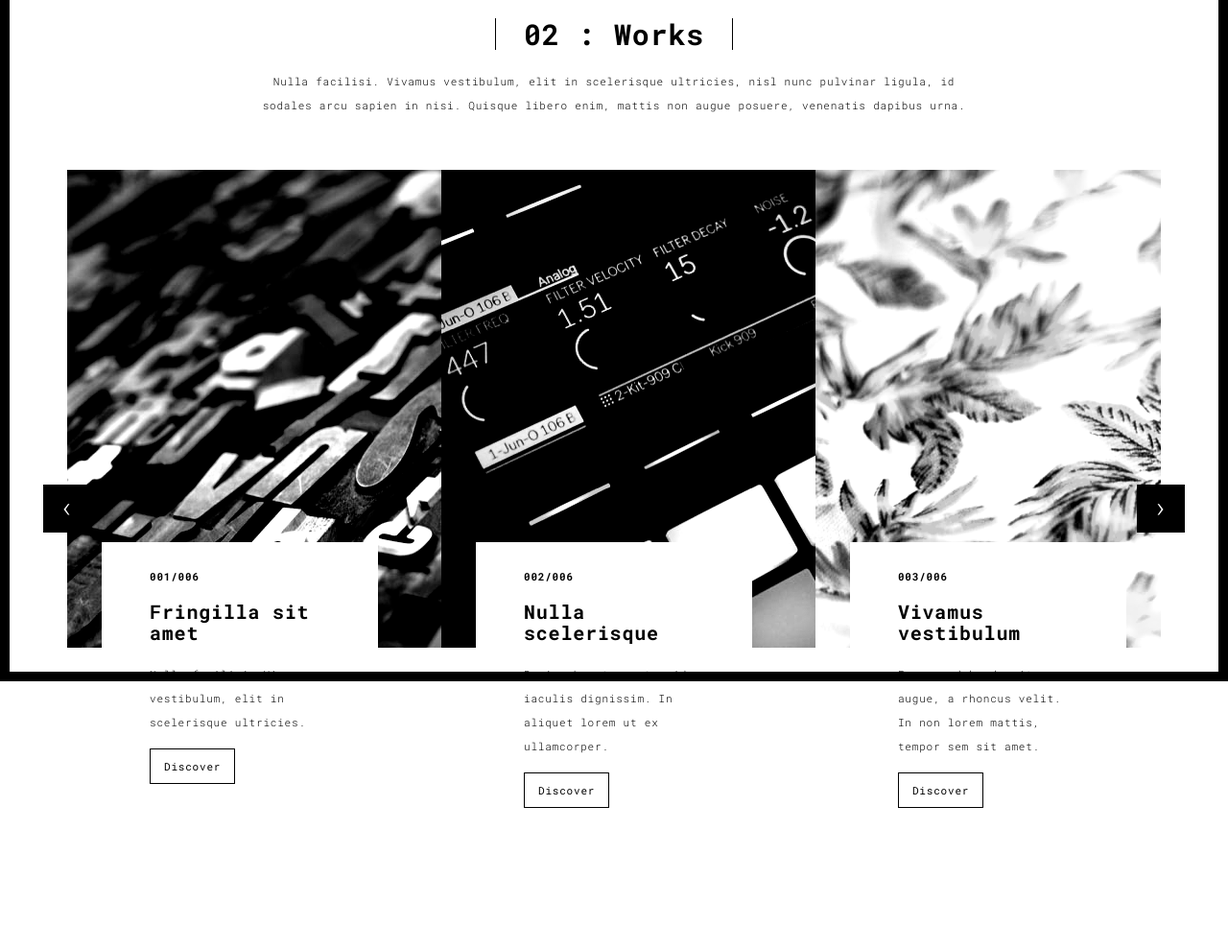
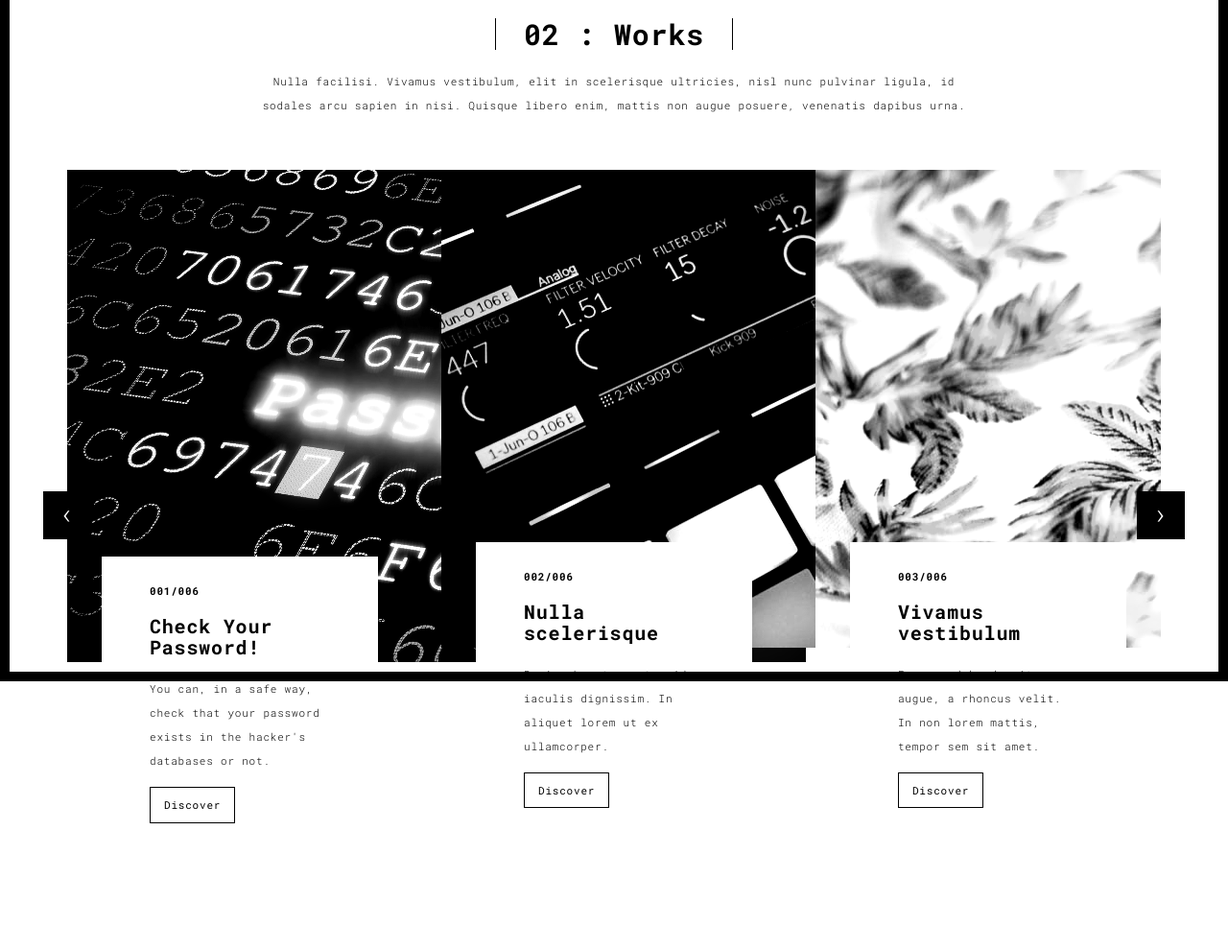
Before and after one commit to soroushrasti/flask_webserver, a Flask app: page /works.html in a window 1280 px wide. Shown: the part 90-1079 px from the top of the page at 96% size. Before the commit the page ends 932 px from the top, so only its background shows below. Run offline with Flask 2, Linux system fonts and the light colour scheme; some libraries are stand-ins or nearby versions.

Commit message:
adding works

```diff
--- a/templates/about.html
+++ b/templates/about.html
@@ -65,10 +65,10 @@
                   <p>Creative Data Scientist with 6+ years of experience in applying various advanced statistical techniques in different programming environments. A passionate learner with experience in building predictive analytics models, machine learning, and deep learning algorithms. A team worker loves tackling challenges and complex problems—a data lover who wants to make a difference by analyzing data.</p>
                   <h3>Python/Full-stack Developer</h3>
                   <p>Creative Developer with 6+ years of experience in working with different programming languages. A team worker with experience in building predictive models and state-of-art packages. An eager learner of new technologies to deliver great products and tackle challenges and complex problems. A strong analytical mindset person who wants to make a difference by developing new models.</p>
-                  <h4>I am excited about new challenges as data scientist, python developer, or full-stack developer.</h4>
+                  <p>I am excited about new challenges as data scientist, python developer, or full-stack developer.</p>
 
                 </div>
-                <div class="col-xs-12 col-md-6">
+                <div class="col-xs-12 col-md-6 black-image">
                   <img src="../static/assets/images/profil_color.png" class="img-responsive" alt="">
                 </div>
               </div>
--- a/templates/works.html
+++ b/templates/works.html
@@ -69,14 +69,14 @@
                 <div class="row">
                     <div class="col-sm-4">
 
-                      <a href="./work.html" title="" class="black-image-project-hover">
-                        <img src="../static/assets/images/work01-hover.jpg" alt="" class="img-responsive">
+                      <a href="https://github.com/soroushrasti/passwordchecker" title="" class="black-image-project-hover">
+                        <img src="../static/assets/images/pass.jpg" alt="" class="img-responsive" width="770px" height="auto" >
                       </a>
                       <div class="card-container card-container-lg">
                         <h4>001/006</h4>
-                        <h3>Fringilla sit amet</h3>
-                        <p>Nulla facilisi. Vivamus vestibulum, elit in scelerisque ultricies.</p>
-                        <a href="./work.html" title="" class="btn btn-default">Discover</a>
+                        <h3>Check Your Password!</h3>
+                        <p>You can, in a safe way, check that your password exists in the hacker's databases or not. </p>
+                        <a href="https://github.com/soroushrasti/passwordchecker" title="" class="btn btn-default">Discover</a>
                       </div>
                     </div>
                     <div class="col-sm-4">
@@ -101,7 +101,6 @@
                         <a href="./work.html" title="" class="btn btn-default">Discover</a>
                       </div>
                     </div>
-
                 </div>
                 <!--/row-->
             </div>
```
Also changed, not shown: templates/contact.html (+4 -3 lines), static/assets/images/pass.jpg (added), 1 other file.
